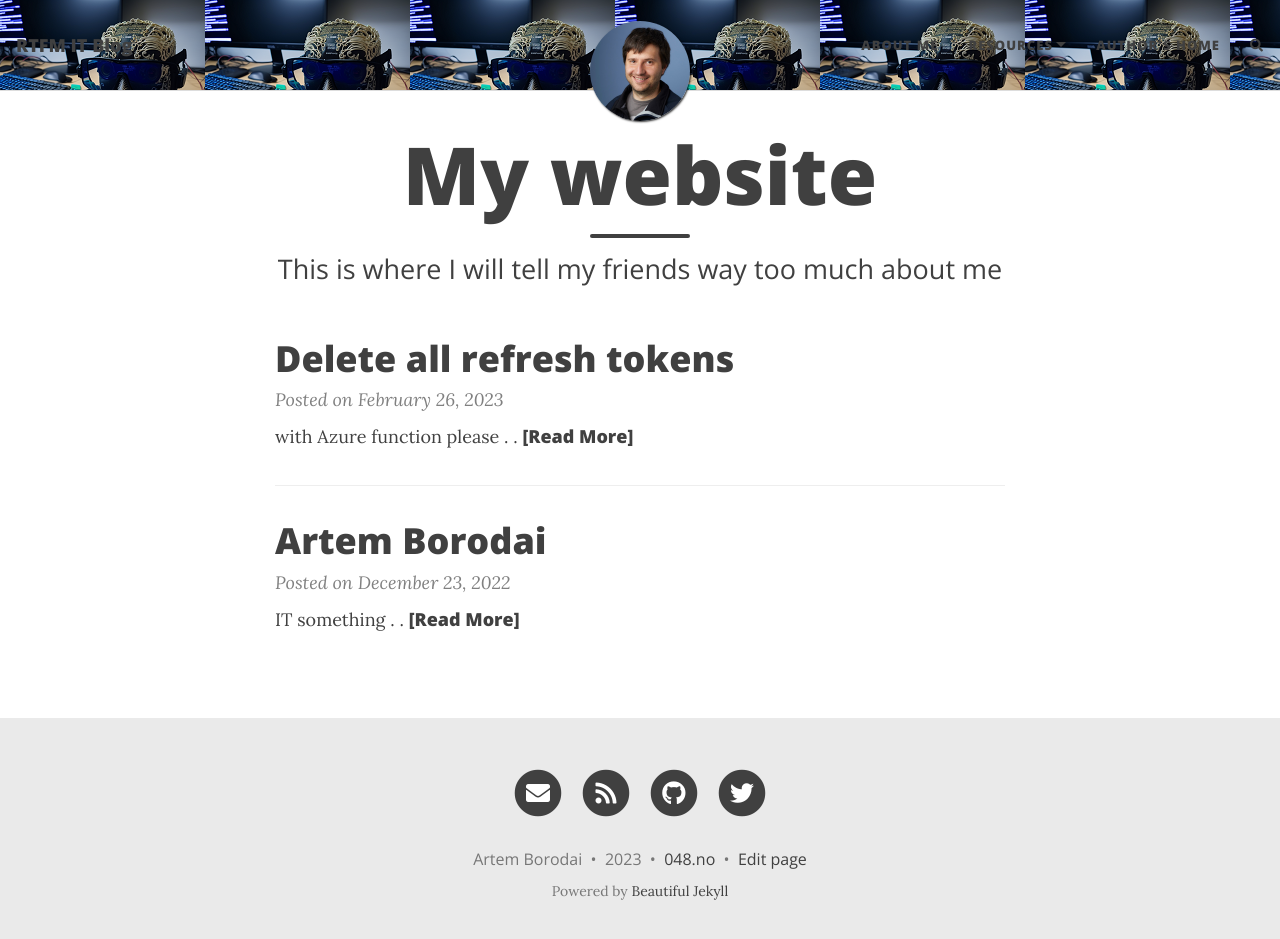
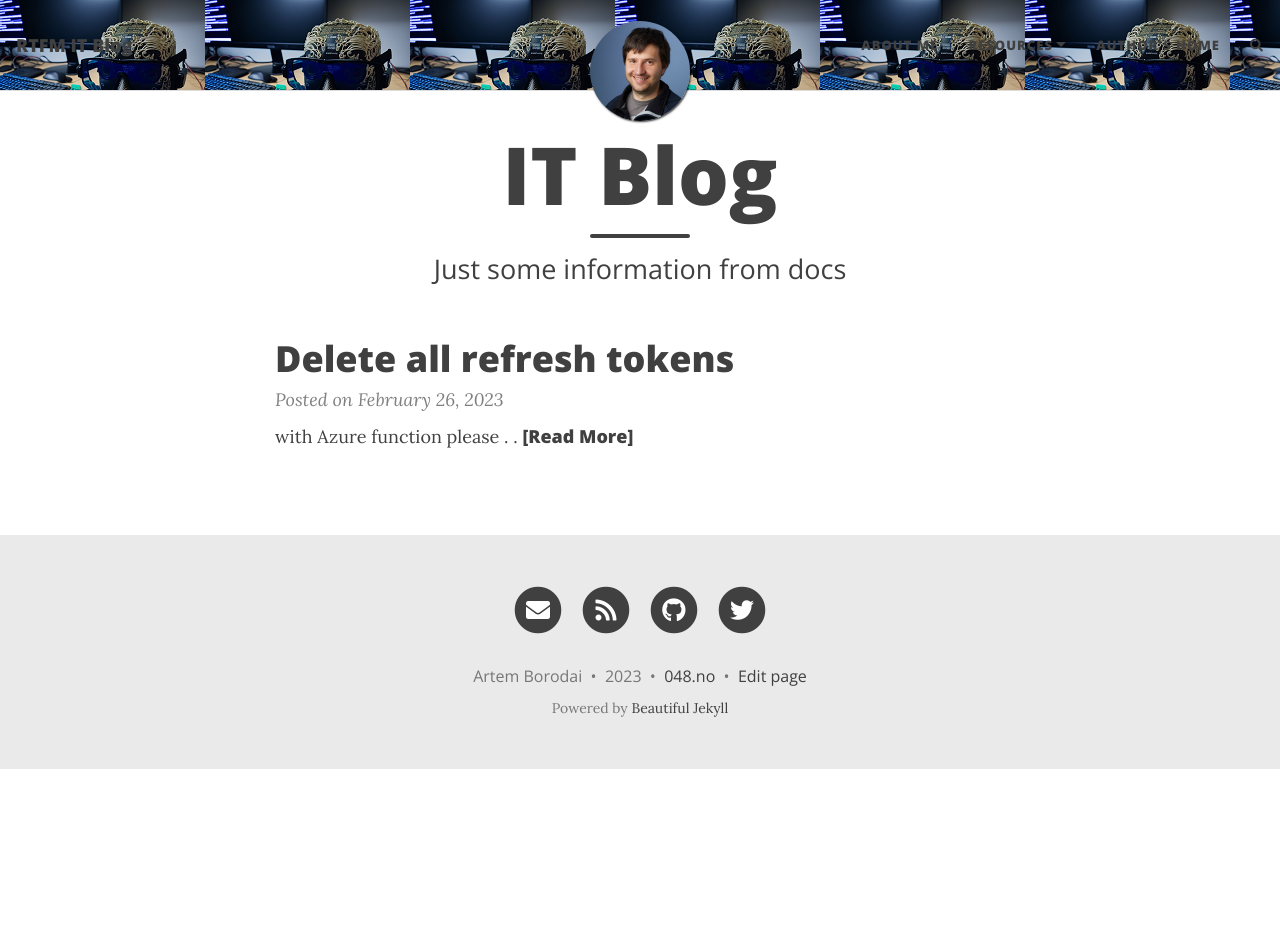
Before and after one commit to artem1982/048.no, a Jekyll site: the page built from index.html, in a window 1280 px wide and 952 px high. Shown: the top 939 px of the window. Built offline with Jekyll 4.4.1, drawn with Linux system fonts in a browser that asks for light colours; nearby versions of some CDN libraries; the list of posts is cut into pages by our own code; comment, search, counter and statistics services are not loaded.

Commit message:
Fix index

```diff
--- a/index.html
+++ b/index.html
@@ -1,5 +1,5 @@
 ---
 layout: home
-title: My website
-subtitle: This is where I will tell my friends way too much about me
+title: IT Blog
+subtitle: Just some information from docs
 ---
```
Also changed, not shown: _posts/2022-12-23-about.markdown (deleted, +0 -15 lines), 3 other files.
